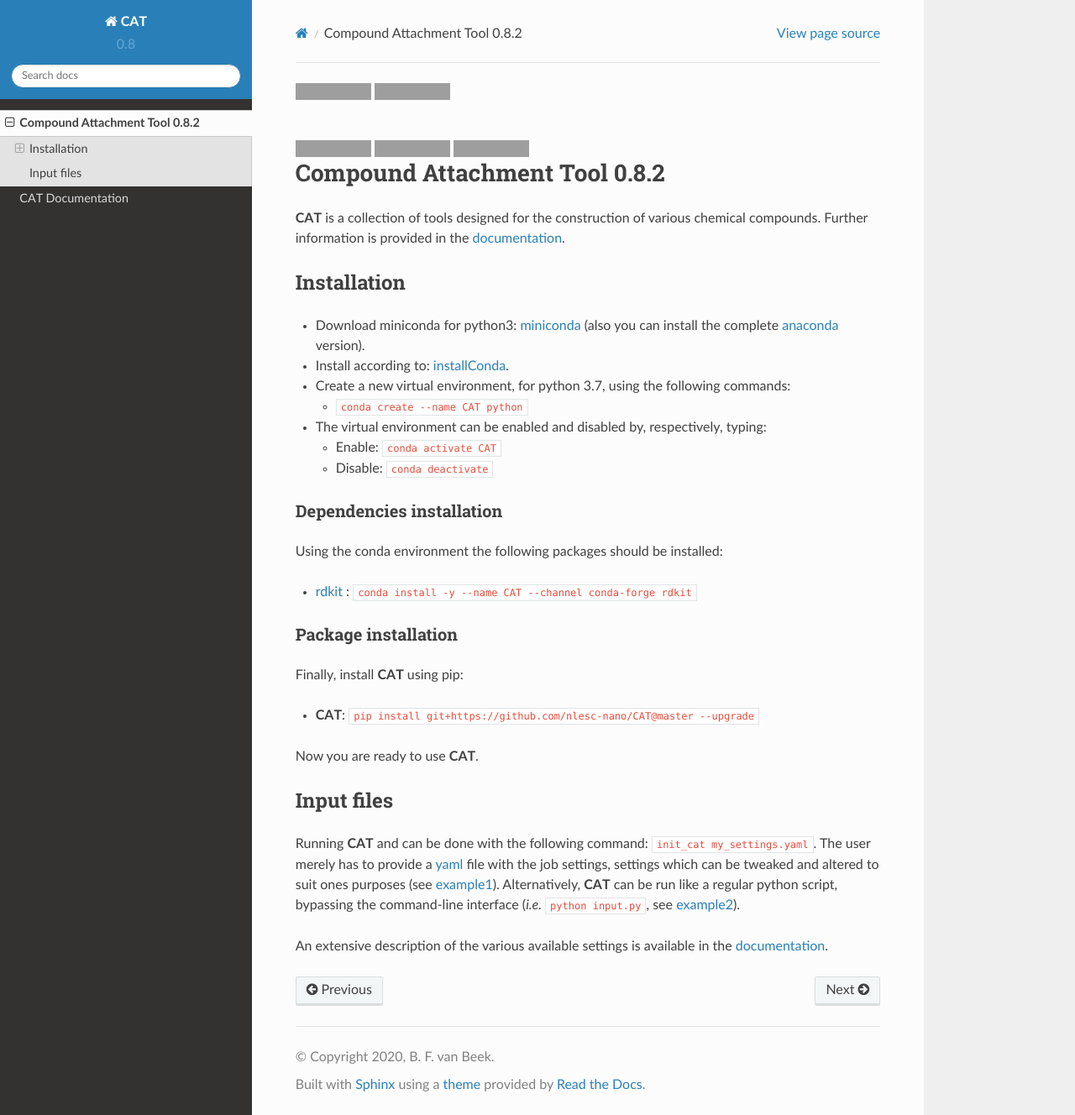
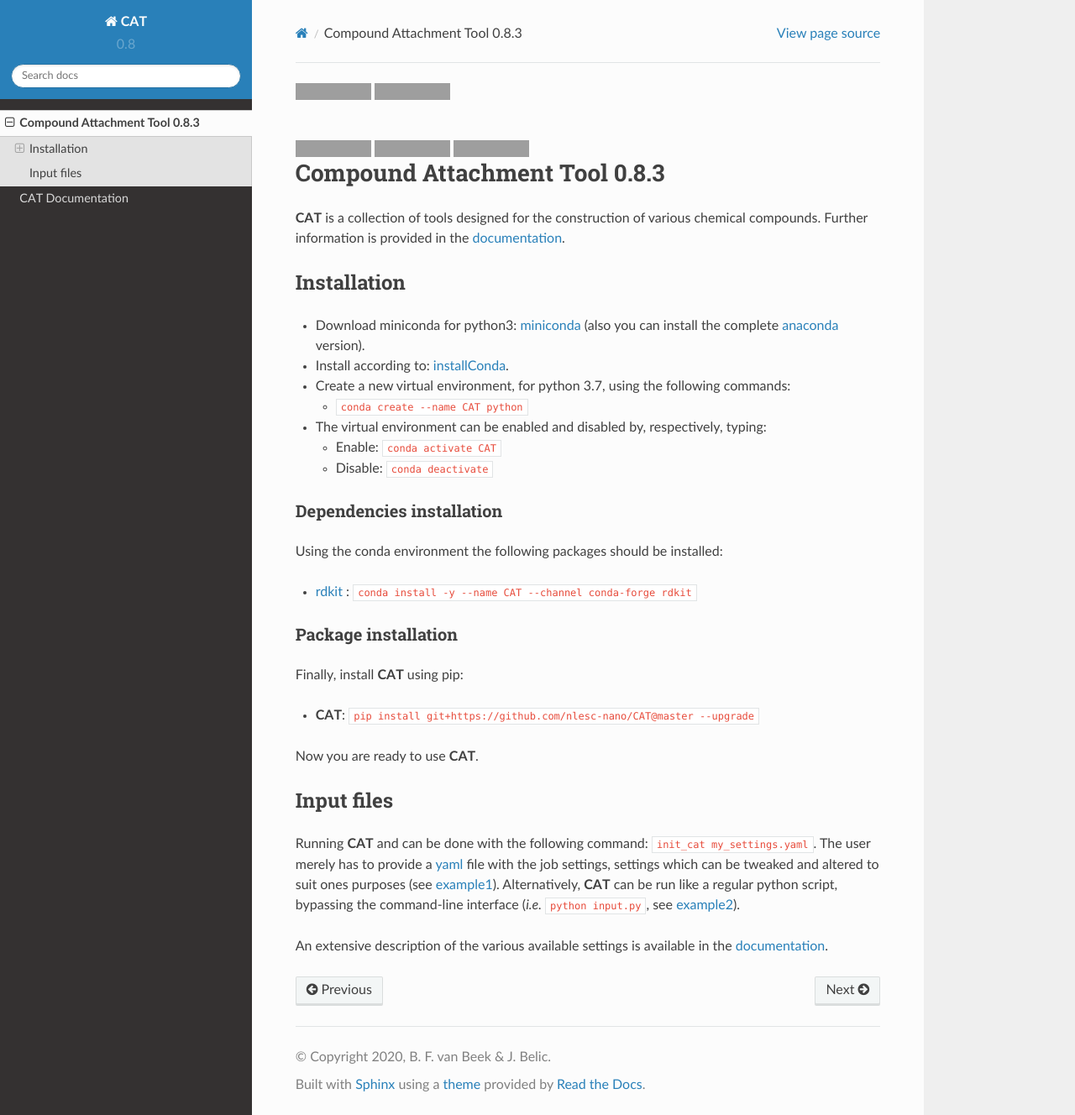
Before and after one commit to nlesc-nano/CAT, a Sphinx documentation site: the page built from docs/includeme.rst, in a window 1280 px wide and 1328 px high. Shown: the whole window at 84% size. Built offline with Sphinx 7.4.7 and the Read the Docs theme 2.0.0, drawn with Linux system fonts in a browser that asks for light colours; grey boxes are pictures that could not be loaded.

Commit message:
CAT 0.8.3

```diff
--- a/CAT/__version__.py
+++ b/CAT/__version__.py
@@ -1 +1 @@
-__version__ = '0.8.2'
+__version__ = '0.8.3'
--- a/README.rst
+++ b/README.rst
@@ -14,7 +14,7 @@
 
 
 ##############################
-Compound Attachment Tool 0.8.2
+Compound Attachment Tool 0.8.3
 ##############################
 
 **CAT** is a collection of tools designed for the construction of various chemical compounds.
--- a/docs/conf.py
+++ b/docs/conf.py
@@ -63,13 +63,13 @@
 # General information about the project.
 project = 'CAT'
 year = str(datetime.datetime.now().year)
-author = 'B. F. van Beek'
+author = 'B. F. van Beek & J. Belic'
 copyright = f'{year}, {author}'
 
 
 # The version info for the project you're documenting, acts as replacement for
 # |version| and |release|, also used in various other places throughout the built documents.
-release = '0.8.2'  # The full version, including alpha/beta/rc tags.
+release = '0.8.3'  # The full version, including alpha/beta/rc tags.
 version = release.rsplit('.', maxsplit=1)[0]
 
 
--- a/setup.py
+++ b/setup.py
@@ -21,7 +21,7 @@
                  'construction of chemical compounds.'),
     long_description=readme + '\n\n',
     long_description_content_type='text/x-rst',
-    author=['Bas van Beek'],
+    author=['Bas van Beek', 'Jelena Belic'],
     author_email='b.f.van.beek@vu.nl',
     url='https://github.com/nlesc-nano/CAT',
     packages=[
```
Also changed, not shown: CHANGELOG.rst (+16 -1 lines), 1 other file.
